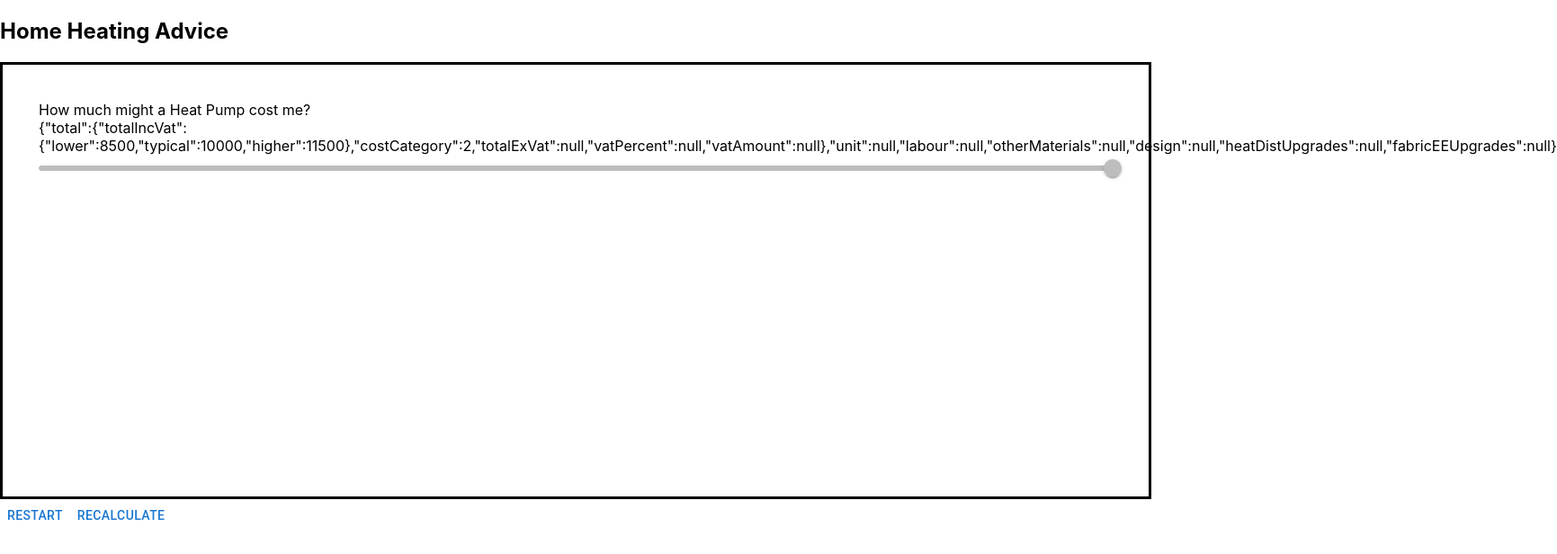
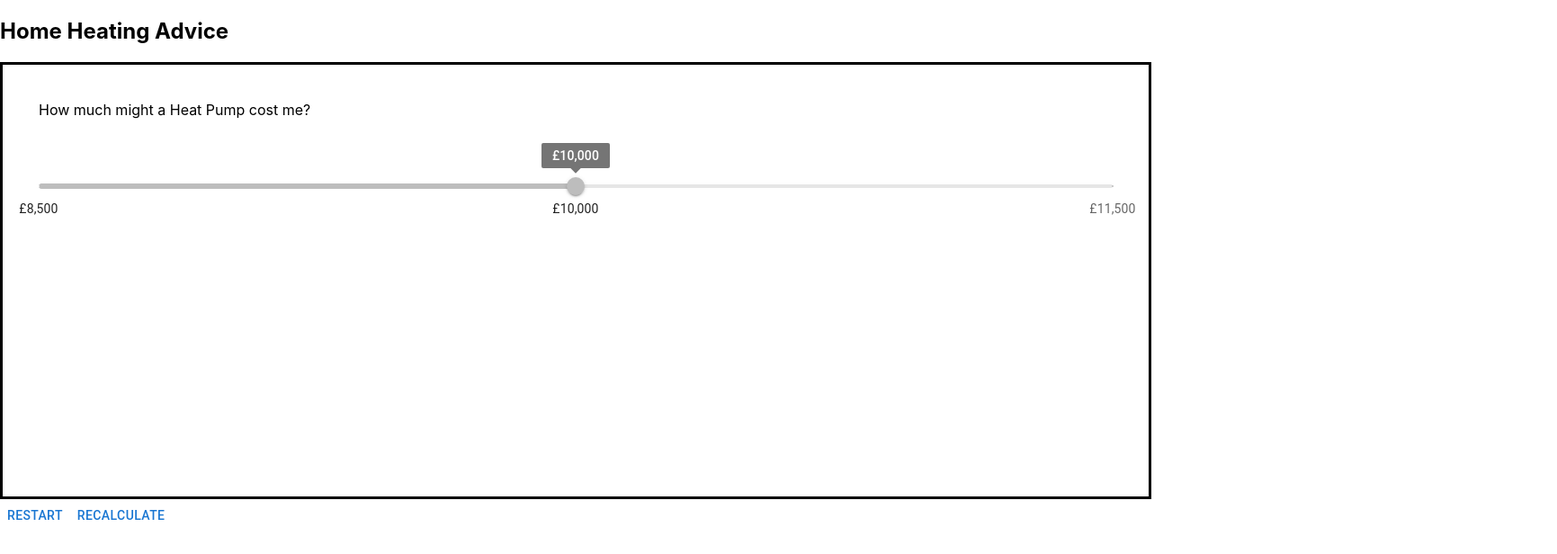
Before and after one commit to laura-murria-nesta/starter-fe-ml-react-ts, a React (Create React App) app: page / in a window 1280 px wide. Both pictures are taken after typing "Sample", "Sample" into the empty fields and a click on the button "See my total". Shown: the top 616 px of the page at 90% size, 1731 px wide, since content can reach past the window. Built offline with nearby package versions, Linux system fonts and the light colour scheme.

Commit message:
Formatting slider to display range of estimate and £ etc

```diff
--- a/src/ASHPBudgetReport.tsx
+++ b/src/ASHPBudgetReport.tsx
@@ -1,5 +1,6 @@
 import { Slider } from "@mui/material";
 import { ASHPBudget } from "./budget";
+import { formatter } from "./util";
 
 export function ASHPBudgetReport(props: { budget: ASHPBudget }) {
 
@@ -7,12 +8,39 @@ export function ASHPBudgetReport(props: { budget: ASHPBudget }) {
       budget,
     } = props;
 
+    const marks = [
+        {
+            value: budget.total.totalIncVat.lower,
+            label: formatter.format(budget.total.totalIncVat.lower),
+        },
+        {
+            value: budget.total.totalIncVat.typical,
+            label: formatter.format(budget.total.totalIncVat.typical),
+          },
+        {
+          value: budget.total.totalIncVat.higher,
+          label: formatter.format(budget.total.totalIncVat.higher),
+        },
+      ];
+
     return (
         <>
-        <div>
+        {/* <div>
             {JSON.stringify(budget)}
-        </div>
-        <Slider disabled defaultValue={budget.total.totalIncVat.typical} aria-label="Total Cost Estimate" />
+        </div> */}
+        <br/>
+        <br/>
+        <br/>
+        <br/>
+        <Slider disabled
+            max={budget.total.totalIncVat.higher}
+            defaultValue={budget.total.totalIncVat.typical}
+            min={budget.total.totalIncVat.lower}
+            aria-label="Total Cost Estimate"
+            getAriaValueText={formatter.format}
+            valueLabelFormat={formatter.format}
+            valueLabelDisplay="on"
+            marks={marks}/>
     </>
     );
 
--- /dev/null
+++ b/src/util.ts
@@ -0,0 +1,5 @@
+export const formatter = new Intl.NumberFormat('en-UK', {
+    style: 'currency',
+    currency: 'GBP',
+    maximumFractionDigits: 0, // (causes 2500.99 to be printed as £2,501)
+  });
```
